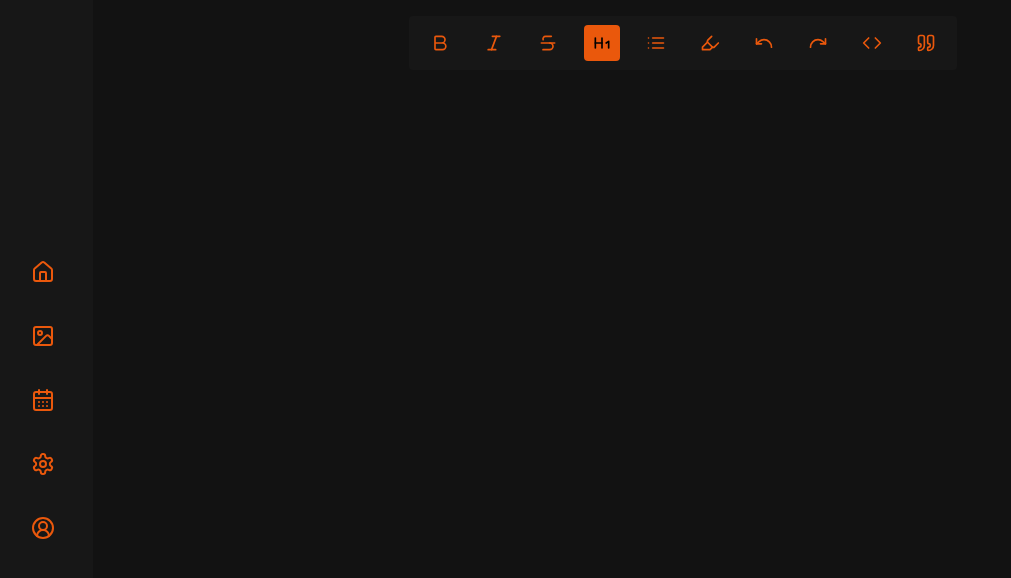
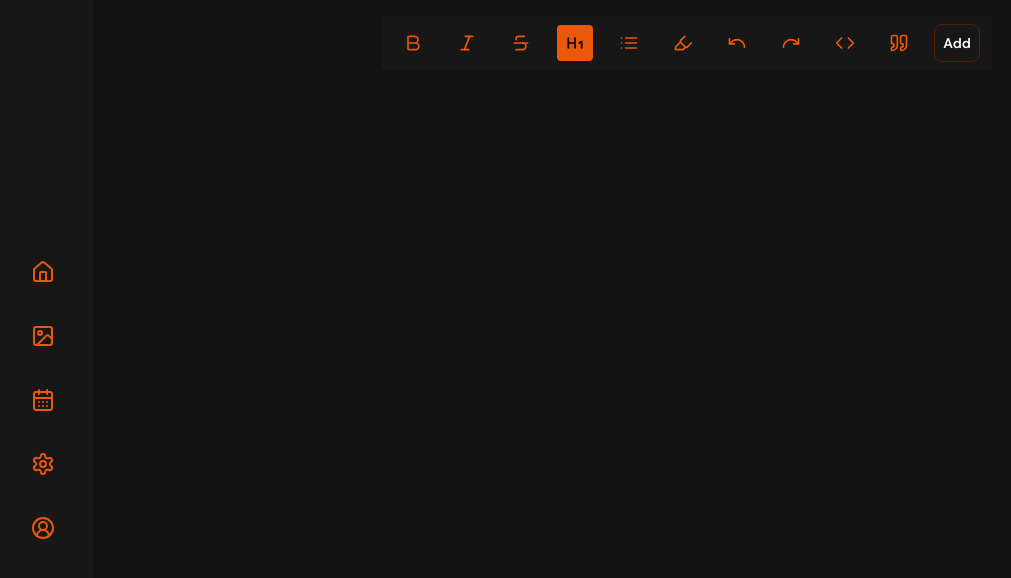
Before and after one commit to tojiw/Reflect, a Next.js app: page / in a window 1280 px wide. Both pictures are taken after a click on the button 609 px from the left and 43 px from the top of the page. Shown: the top 578 px of the page, without its empty margins (7-1018 px from the left). Built offline with nearby package versions, Linux system fonts and the light colour scheme.

Commit message:
added storing journal facility

```diff
--- a/app/page.tsx
+++ b/app/page.tsx
@@ -1,24 +1,42 @@
 "use client";
 import Sidebar from "@/components/Sidebar";
 import { useCallback, useEffect, useRef, useState } from "react";
-
+import {v4 as uuidv4} from "uuid"
 import Tiptap from "@/components/TipTap/TipTap";
+import Journals from "@/components/Journals";
 
 export default function Home() {
   const [content, setContent] = useState<string>("");
+  const handleSubmit = (e:any)=>{
+    e.preventDefault()
+    const data={
+      content:content,
+      id:uuidv4()
+    }
+
+    const existingJournalEntry = localStorage.getItem("journalEntry")
+    const newJournalEntry = existingJournalEntry?JSON.parse(existingJournalEntry):[]
+    const updatedJournalEntry = [...newJournalEntry,data]
+    localStorage.setItem("journalEntry", JSON.stringify(updatedJournalEntry))
+    setContent("")
+  }
   const handleChange = (change: any) => {
     setContent(change);
   };
   return (
     <div className="bg-[#121212] min-h-screen flex flex-row">
-      <div className="flex sticky h-screen flex-shrink-0 z-0 bg-[#171717] w-[100px] top-0 left-0 mr-5">
+      <div className="flex sticky h-screen flex-shrink-0 z-0 bg-[#171717] w-[100px] top-0 left-0 mr-2 max-sm:hidden">
         <Sidebar />
       </div>
-      <div className="flex flex-grow flex-col mr-5">
-        <Tiptap content={content}
-        onChange={(newContent:string)=>handleChange(newContent)}
-         />
-      </div>
+      <form onSubmit={handleSubmit} className="w-full">
+        <div className="flex flex-grow flex-col mx-5">
+          <Tiptap
+            content={content}
+            onChange={(newContent: string) => handleChange(newContent)}
+          />
+          <Journals/>
+        </div>
+      </form>
     </div>
   );
 }
--- /dev/null
+++ b/components/Journals.tsx
@@ -0,0 +1,36 @@
+import React, { useEffect, useState } from "react";
+import Masonry, { ResponsiveMasonry } from "react-responsive-masonry";
+
+const Journals = () => {
+  const [data, setData] = useState<string[]>([]);
+  useEffect(() => {
+    const existingJournalEntry = localStorage.getItem("journalEntry");
+    const journalEntry = existingJournalEntry
+      ? JSON.parse(existingJournalEntry)
+      : [];
+    setData(journalEntry);
+  }, []);
+  return (
+    <div>
+      {data.map((item: any, index: any) => (
+        <ResponsiveMasonry
+          columnsCountBreakPoints={{ 0: 1, 750: 2, 1024: 3 }}
+        >
+          <Masonry>
+            <div key={index} className="max-w-6xl mx-auto px-5">
+              <div className="text-lg font-Instrument_Serif text-[#EA580C]">
+                Reflection {index + 1}
+                <div className="border border-[#EA580C] px-6 py-4 rounded-[4px]"
+                dangerouslySetInnerHTML={{__html:item.content}}>
+
+                </div>
+              </div>
+            </div>
+          </Masonry>
+        </ResponsiveMasonry>
+      ))}
+    </div>
+  );
+};
+
+export default Journals;
--- a/components/TipTap/TipTap.tsx
+++ b/components/TipTap/TipTap.tsx
@@ -20,7 +20,7 @@ const Tiptap = ({onChange,content}:any) => {
     content:content,
     editorProps:{
         attributes:{
-            class:"flex flex-col  min-h-[30vh] text-white justify-start rounded-lg px-[200px] py-3 gap-3 text-[16px] pt-10 outline-none placeholder:font-Instrument_Serif  "
+            class:"flex flex-col  min-h-[30vh] text-white justify-start rounded-lg px-[200px] py-3 gap-3 text-[16px] pt-10 outline-none placeholder:font-Instrument_Serif flex-shrink  "
         }
     },
     onUpdate:({editor})=>{
--- a/components/ToolBar.tsx
+++ b/components/ToolBar.tsx
@@ -225,11 +225,12 @@ const ToolBar = ({ editor, content }: Props) => {
               <Quote className="w-5 h-5" />
             </button>
           </div>
-          {/* {content.trim() !== "" && (
-            <button className="p-2 text-white hover:bg-[#ea580c] hover:transition-all hover:duration-150 hover:text-black border border-[#5b1f00] rounded-lg text-sm font-semibold">
+          {content.trim() !== "" && (
+            <button className="p-2 text-white hover:bg-[#ea580c] hover:transition-all hover:duration-150 hover:text-black border border-[#5b1f00] rounded-lg text-sm font-semibold"
+            type="submit">
               Add
             </button>
-          )} */}
+          )}
         </div>
       </div>
     </div>
```
Also changed, not shown: package.json (+6 -1 lines), 1 other file (tests, documents, lock files or other folders).
